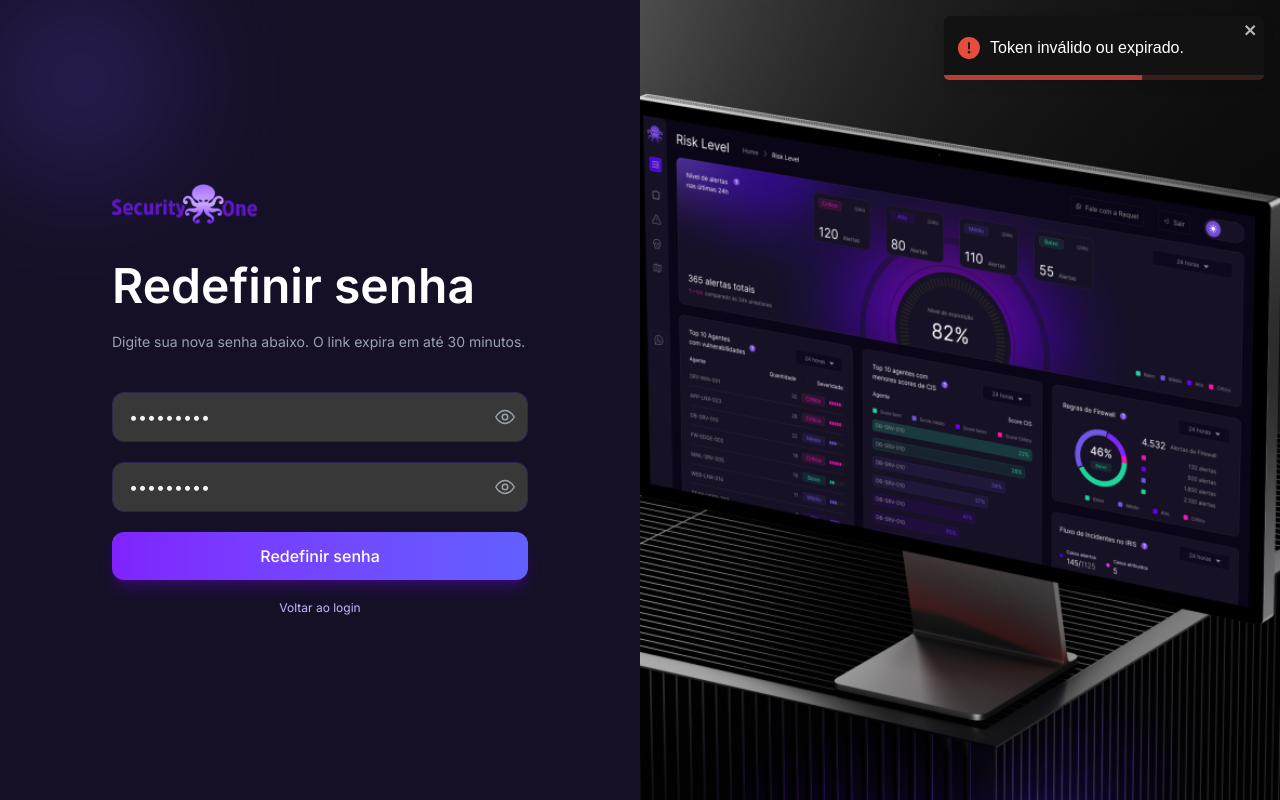
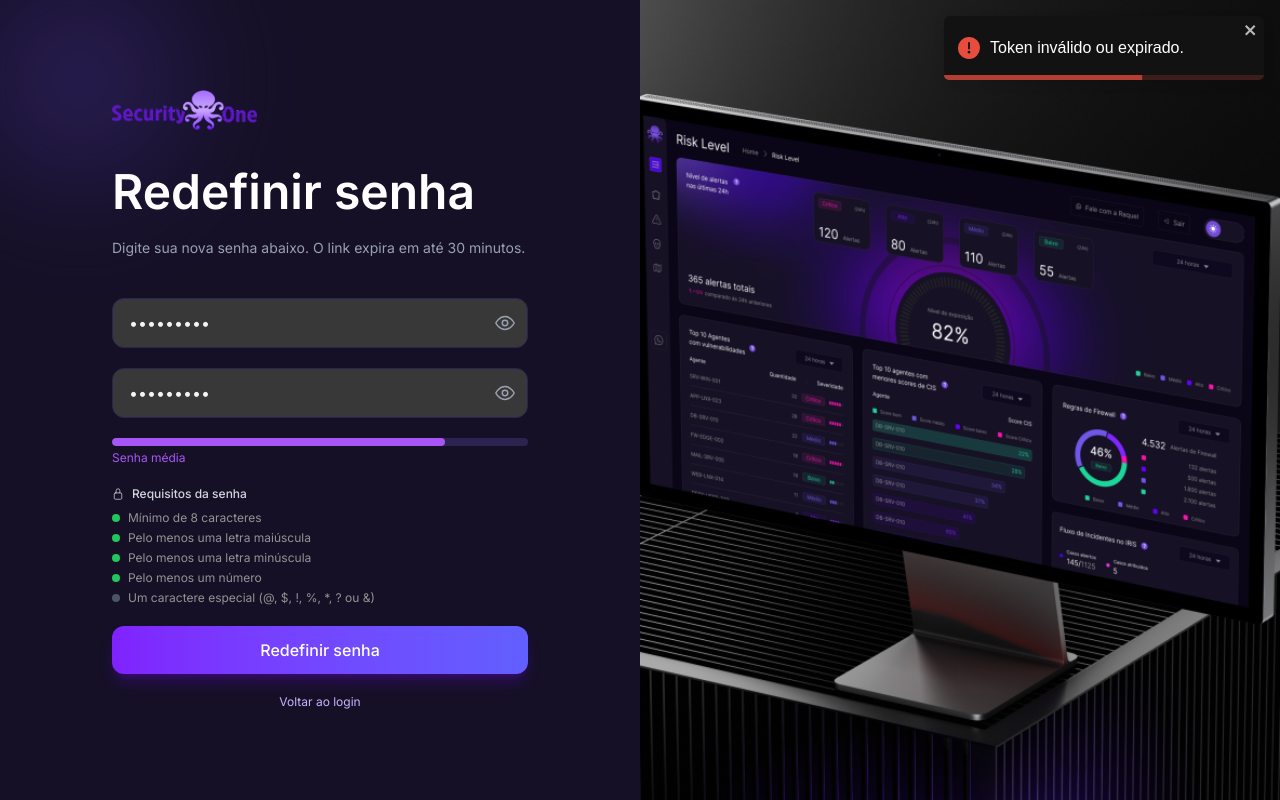
Before and after one commit to hackone-pro/dashboard, a React (Vite) app in the folder frontend/: page /reset-password in a window 1280 px wide. Both pictures are taken after typing "Sample123", "Sample123" into the empty fields and a click on the button "Redefinir senha". Built offline with nearby package versions, Linux system fonts and the light colour scheme.

Commit message:
Metrica de cadastro de senha + ajustes visuais

```diff
--- a/frontend/src/pages/ResetPassword.tsx
+++ b/frontend/src/pages/ResetPassword.tsx
@@ -1,6 +1,10 @@
-import { useState } from "react";
+import { useState, useEffect } from "react";
 import { useSearchParams, useNavigate, Link } from "react-router-dom";
 import { toastSuccess, toastError } from "../utils/toast";
+
+import { IoLockClosedOutline } from "react-icons/io5";
+import { FaRegCircleCheck } from "react-icons/fa6";
+
 
 export default function ResetPassword() {
   const [password, setPassword] = useState("");
@@ -8,12 +12,40 @@ export default function ResetPassword() {
   const [showPass, setShowPass] = useState(false);
   const [showConfirmPass, setShowConfirmPass] = useState(false);
   const [loading, setLoading] = useState(false);
+  const [passwordStrength, setPasswordStrength] = useState(0);
+  const [passwordMessage, setPasswordMessage] = useState("");
 
   const [searchParams] = useSearchParams();
   const navigate = useNavigate();
   const API_URL = import.meta.env.VITE_API_URL;
 
   const token = searchParams.get("token");
+
+  // 🔹 Avaliar força da senha
+  const checkPasswordStrength = (value: string) => {
+    let strength = 0;
+    if (value.length >= 8) strength++;
+    if (/[A-Z]/.test(value)) strength++;
+    if (/[a-z]/.test(value)) strength++;
+    if (/\d/.test(value)) strength++;
+    if (/[@$!%*?&]/.test(value)) strength++;
+
+    setPasswordStrength(strength);
+
+    if (value.length === 0) {
+      setPasswordMessage("");
+    } else if (strength <= 2) {
+      setPasswordMessage("Senha fraca");
+    } else if (strength >= 3 && strength < 5) {
+      setPasswordMessage("Senha média");
+    } else if (strength === 5) {
+      setPasswordMessage("Senha forte");
+    }
+  };
+
+  useEffect(() => {
+    checkPasswordStrength(password);
+  }, [password]);
 
   const handleSubmit = async (e: React.FormEvent) => {
     e.preventDefault();
@@ -25,6 +57,11 @@ export default function ResetPassword() {
 
     if (password !== confirmPassword) {
       toastError("As senhas não coincidem.");
+      return;
+    }
+
+    if (passwordStrength < 5) {
+      toastError("A senha deve atender a todos os requisitos listados.");
       return;
     }
 
@@ -44,16 +81,26 @@ export default function ResetPassword() {
       } else {
         toastError(data?.error || "Erro ao redefinir senha.");
       }
-    } catch (err) {
+    } catch {
       toastError("Erro de conexão com o servidor.");
     } finally {
       setLoading(false);
     }
   };
 
+  // 🔹 Define cores de acordo com os níveis Fraca / Média / Forte
+  let strengthColor = "#2c2450"; // padrão (vazio)
+
+  if (passwordStrength <= 2) strengthColor = "#F914AD";       // Fraca (rosa)
+  else if (passwordStrength >= 3 && passwordStrength < 5) strengthColor = "#A855F7"; // Média (roxo)
+  else if (passwordStrength === 5) strengthColor = "#1DD69A"; // Forte (verde)
+
+  // 🔹 Calcula a largura da barra proporcionalmente
+  const strengthWidth = `${(passwordStrength / 5) * 100}%`;
+
   return (
     <div className="min-h-screen grid lg:grid-cols-2 bg-[#0e0b1b]">
-      {/* Coluna ESQUERDA – bloco do formulário */}
+      {/* Coluna ESQUERDA – formulário */}
       <div className="relative flex items-center">
         <div className="absolute inset-0 bg-[#151026]" />
         <div
@@ -96,7 +143,7 @@ export default function ResetPassword() {
                   onChange={(e) => setPassword(e.target.value)}
                   required
                   placeholder="Digite a nova senha"
-                  className="w-full rounded-xl bg-[#383838] border border-[#2c2450] text-gray-100 px-4 py-3 pr-12"
+                  className="w-full rounded-xl bg-[#383838] border border-[#2c2450] text-gray-100 px-4 py-3 pr-12 focus:ring-2 focus:ring-violet-500 outline-none"
                 />
                 <button
                   type="button"
@@ -139,6 +186,8 @@ export default function ResetPassword() {
                   )}
                 </button>
               </div>
+
+
             </div>
 
             {/* Confirmar senha */}
@@ -150,7 +199,7 @@ export default function ResetPassword() {
                   onChange={(e) => setConfirmPassword(e.target.value)}
                   required
                   placeholder="Confirme a nova senha"
-                  className="w-full rounded-xl bg-[#383838] border border-[#2c2450] text-gray-100 px-4 py-3 pr-12"
+                  className="w-full rounded-xl bg-[#383838] border border-[#2c2450] text-gray-100 px-4 py-3 pr-12 focus:ring-2 focus:ring-violet-500 outline-none"
                 />
                 <button
                   type="button"
@@ -195,16 +244,145 @@ export default function ResetPassword() {
               </div>
             </div>
 
+            {/* Indicador de força */}
+            {password && (
+              <div className="mt-3">
+                <div className="w-full h-2 bg-[#2c2450] rounded-full overflow-hidden">
+                  <div
+                    className="h-2 transition-all duration-300 rounded-full"
+                    style={{
+                      width: strengthWidth,
+                      backgroundColor: strengthColor,
+                    }}
+                  />
+                </div>
+                <p
+                  className={`mt-1 text-xs transition-colors duration-300 ${passwordStrength <= 2
+                      ? "text-[#F914AD]" // Fraca (rosa)
+                      : passwordStrength >= 3 && passwordStrength < 5
+                        ? "text-[#A855F7]" // Média (roxo)
+                        : passwordStrength === 5
+                          ? "text-[#1DD69A]" // Forte (verde)
+                          : "text-gray-400"
+                    }`}
+                >
+                  {passwordMessage}
+                </p>
+              </div>
+            )}
+
+            {/* Requisitos de senha */}
+            {password && (
+              <div className="mt-4 text-xs text-gray-400 space-y-1">
+                {/* 🔹 Título dinâmico */}
+                <p
+                  className={`font-medium flex items-center gap-2 ${passwordStrength >= 5 ? "text-[#1DD69A]" : "text-gray-300"
+                    }`}
+                >
+                  {passwordStrength >= 5 ? (
+                    <>
+                      {/* @ts-ignore */}
+                      <FaRegCircleCheck /> Todos os requisitos atendidos!
+                    </>
+                  ) : (
+                    <>
+                      {/* @ts-ignore */}
+                      <IoLockClosedOutline /> Requisitos da senha
+                    </>
+                  )}
+                </p>
+
+                {/* 🔹 Lista de requisitos */}
+                <ul className="space-y-1 mt-2">
+                  <li
+                    className={`flex items-center gap-2 ${password.length >= 8 ? "text-[#1DD69A]" : "text-gray-500"
+                      }`}
+                  >
+                    <span
+                      className="w-2 h-2 rounded-full"
+                      style={{
+                        backgroundColor:
+                          password.length >= 8 ? "#22c55e" : "#4b5563",
+                      }}
+                    ></span>
+                    Mínimo de 8 caracteres
+                  </li>
+
+                  <li
+                    className={`flex items-center gap-2 ${/[A-Z]/.test(password) ? "text-[#1DD69A]" : "text-gray-500"
+                      }`}
+                  >
+                    <span
+                      className="w-2 h-2 rounded-full"
+                      style={{
+                        backgroundColor: /[A-Z]/.test(password)
+                          ? "#22c55e"
+                          : "#4b5563",
+                      }}
+                    ></span>
+                    Pelo menos uma letra maiúscula
+                  </li>
+
+                  <li
+                    className={`flex items-center gap-2 ${/[a-z]/.test(password) ? "text-[#1DD69A]" : "text-gray-500"
+                      }`}
+                  >
+                    <span
+                      className="w-2 h-2 rounded-full"
+                      style={{
+                        backgroundColor: /[a-z]/.test(password)
+                          ? "#22c55e"
+                          : "#4b5563",
+                      }}
+                    ></span>
+                    Pelo menos uma letra minúscula
+                  </li>
+
+                  <li
+                    className={`flex items-center gap-2 ${/\d/.test(password) ? "text-[#1DD69A]" : "text-gray-500"
+                      }`}
+                  >
+                    <span
+                      className="w-2 h-2 rounded-full"
+                      style={{
+                        backgroundColor: /\d/.test(password)
+                          ? "#22c55e"
+                          : "#4b5563",
+                      }}
+                    ></span>
+                    Pelo menos um número
+                  </li>
+
+                  <li
+                    className={`flex items-center gap-2 ${/[@$!%*?&]/.test(password)
+                      ? "text-[#1DD69A]"
+                      : "text-gray-500"
+                      }`}
+                  >
+                    <span
+                      className="w-2 h-2 rounded-full"
+                      style={{
+                        backgroundColor: /[@$!%*?&]/.test(password)
+                          ? "#22c55e"
+                          : "#4b5563",
+                      }}
+                    ></span>
+                    Um caractere especial (@, $, !, %, *, ? ou &)
+                  </li>
+                </ul>
+              </div>
+            )}
+
             {/* Botão */}
             <button
               type="submit"
               disabled={loading}
-              className="w-full rounded-xl py-3 font-medium text-white shadow-lg shadow-violet-700/30 bg-gradient-to-r from-violet-600 to-indigo-500 hover:opacity-90 disabled:bg-gray-600"
+              className="w-full rounded-xl py-3 font-medium text-white shadow-lg shadow-violet-700/30 bg-gradient-to-r from-violet-600 to-indigo-500 hover:opacity-90 disabled:bg-gray-600 transition-all"
             >
               {loading ? "Redefinindo..." : "Redefinir senha"}
             </button>
 
-            {/* rodapé de links */}
+            {/* Rodapé */}
             <div className="text-xs text-gray-400 text-center">
               <Link
                 to="/login"
```
Also changed, not shown: frontend/src/pages/Config.tsx (+40 -14 lines), 1 other file (tests, documents, lock files or other folders).
